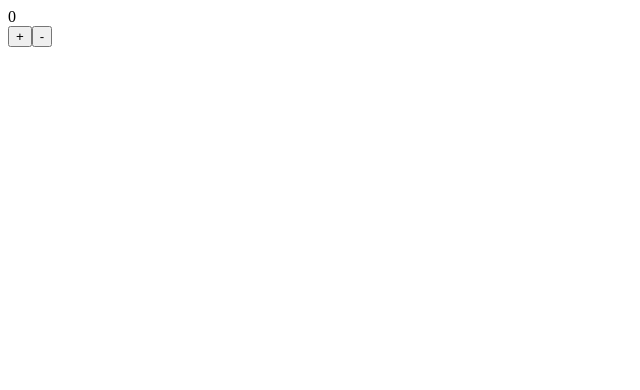
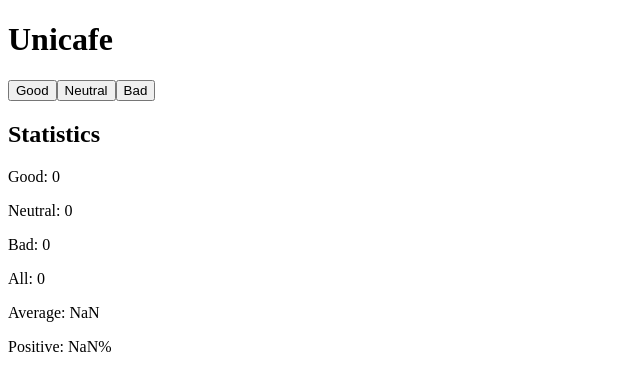
Before and after one commit to David-Fernandez-V/Fullstack-Open-Course, a React (Vite) app in the folder part1/unicafe/: page / in a window 1280 px wide. Shown: the top 390 px of the page, without its empty margins (0-640 px from the left). Built offline with nearby package versions, Linux system fonts and the light colour scheme.

Commit message:
Exercises 1.6 and 1.7

```diff
--- a/part1/unicafe/src/App.jsx
+++ b/part1/unicafe/src/App.jsx
@@ -1,18 +1,50 @@
 import { useState } from "react"
 
+const Header = () => <h1>Unicafe</h1>
+
+const Button = ({text, onClick}) =>{
+  return (
+    <button onClick={onClick}>
+      {text}
+    </button>
+  )
+}
+
+const Statistics = ({good, neutral, bad}) => {
+  let all = good+bad+neutral
+  return(
+    <>
+      <h2>Statistics</h2>
+      <p>Good: {good}</p>
+      <p>Neutral: {neutral}</p>
+      <p>Bad: {bad}</p>
+      <p>All: {all}</p>
+      <p>Average: {(good-bad)/all}</p>
+      <p>Positive: {good*100/all}%</p>
+    </>
+  )
+}
+
+const Menu = () =>{
+  return(
+    <>
+
+    </>
+  )
+}
+
 const App = () => {
-  const [counter, setCounter] = useState(0)
-
-  const handelClick = () =>{
-    setCounter(counter+1)
-    console.log("Clicked")
-  }
+  const [good, setGood] = useState(0)
+  const [neutral, setNeutral] = useState(0)
+  const [bad, setBad] = useState(0)
 
   return (
     <>
-      <div>{counter}</div>
-      <button onClick={handelClick}>+</button>
-      <button onClick={() => setCounter(counter-1)}>-</button>
+      <Header/>
+      <Button text={"Good"} onClick={()=>setGood(good+1)}/>
+      <Button text={"Neutral"} onClick={()=>setNeutral(neutral+1)}/>
+      <Button text={"Bad"} onClick={()=>setBad(bad+1)}/>
+      <Statistics good={good} neutral={neutral} bad={bad}/>
     </>
   )
 }
```
